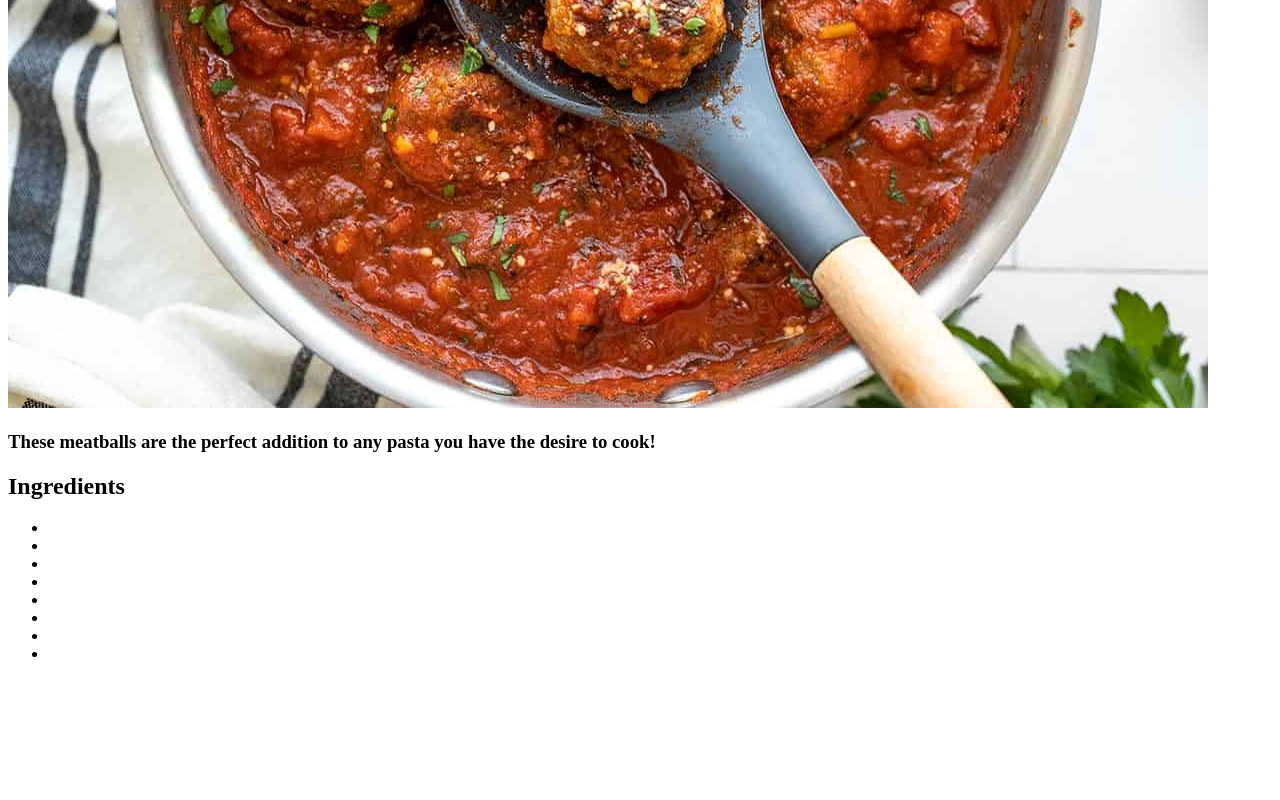
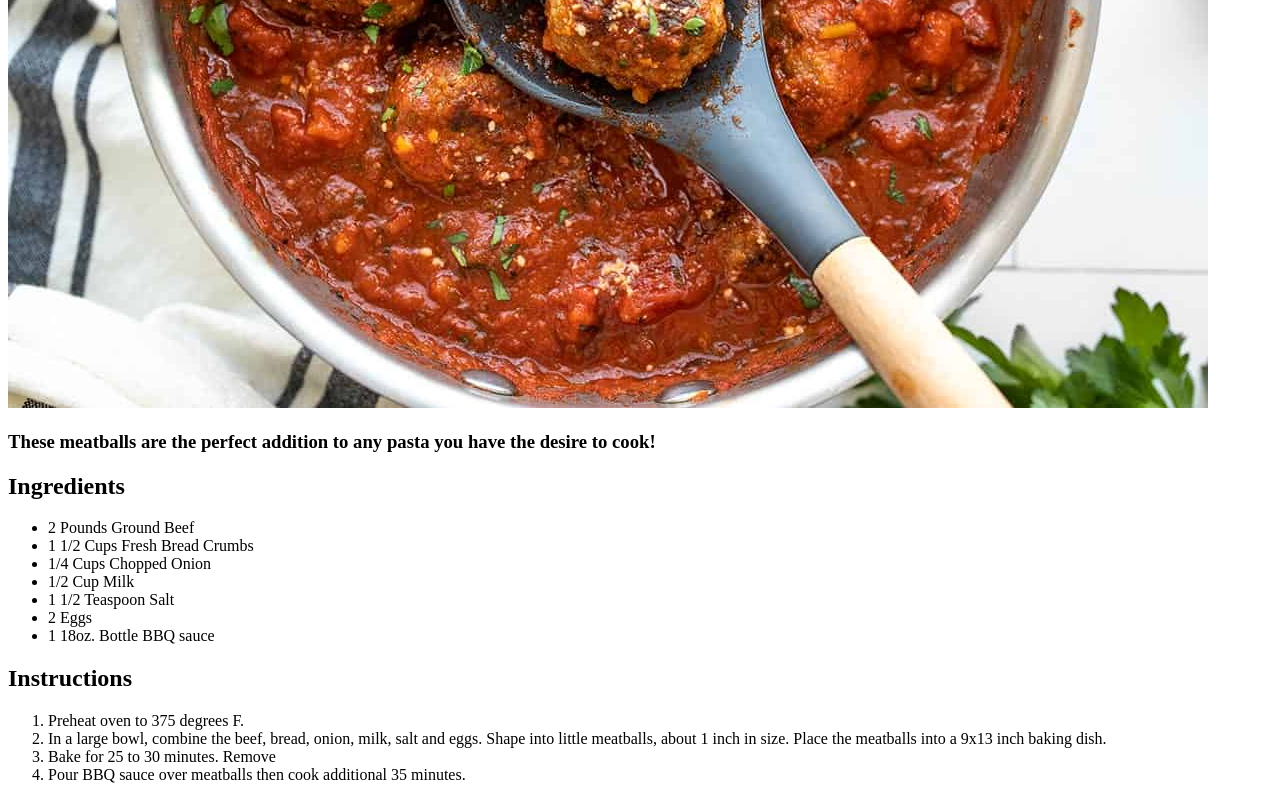
Before and after one commit to bramze/odin-recipes, a plain HTML site: page recipes/meatballs.html in a window 1280 px wide. Shown: the part 572-1372 px from the top of the page. Before the commit the page ends 1251 px from the top, so only its background shows below. Drawn offline with Linux system fonts and the light colour scheme.

Commit message:
Finished Meatballs Recipe

```diff
--- a/recipes/meatballs.html
+++ b/recipes/meatballs.html
@@ -11,15 +11,21 @@
     <h3>These meatballs are the perfect addition to any pasta you have the desire to cook!</h3>
     <h2>Ingredients</h2>
     <ul>
-        <li></li>
-        <li></li>
-        <li></li>
-        <li></li>
-        <li></li>
-        <li></li>
-        <li></li>
-        <li></li>
+        <li>2 Pounds Ground Beef</li>
+        <li>1 1/2 Cups Fresh Bread Crumbs</li>
+        <li>1/4 Cups Chopped Onion</li>
+        <li>1/2 Cup Milk</li>
+        <li>1 1/2 Teaspoon Salt</li>
+        <li>2 Eggs</li>
+        <li>1 18oz. Bottle BBQ sauce</li>
 
     </ul>
+    <h2>Instructions</h2>
+    <ol>
+        <li>Preheat oven to 375 degrees F.</li>
+        <li>In a large bowl, combine the beef, bread, onion, milk, salt and eggs. Shape into little meatballs, about 1 inch in size. Place the meatballs into a 9x13 inch baking dish.</li>
+        <li>Bake for 25 to 30 minutes. Remove</li>
+        <li>Pour BBQ sauce over meatballs then cook additional 35 minutes.</li>
+    </ol>
 </body>
 </html>
```
